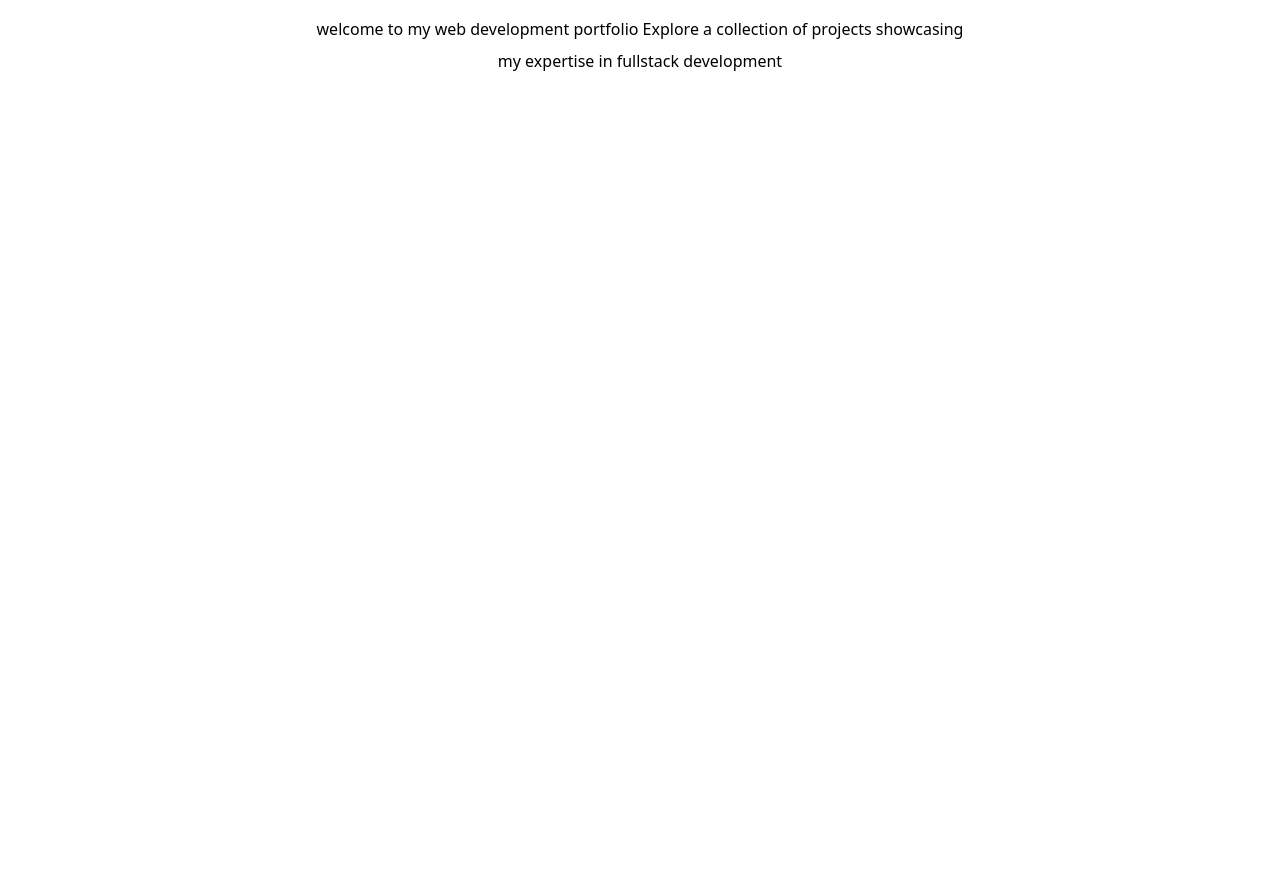
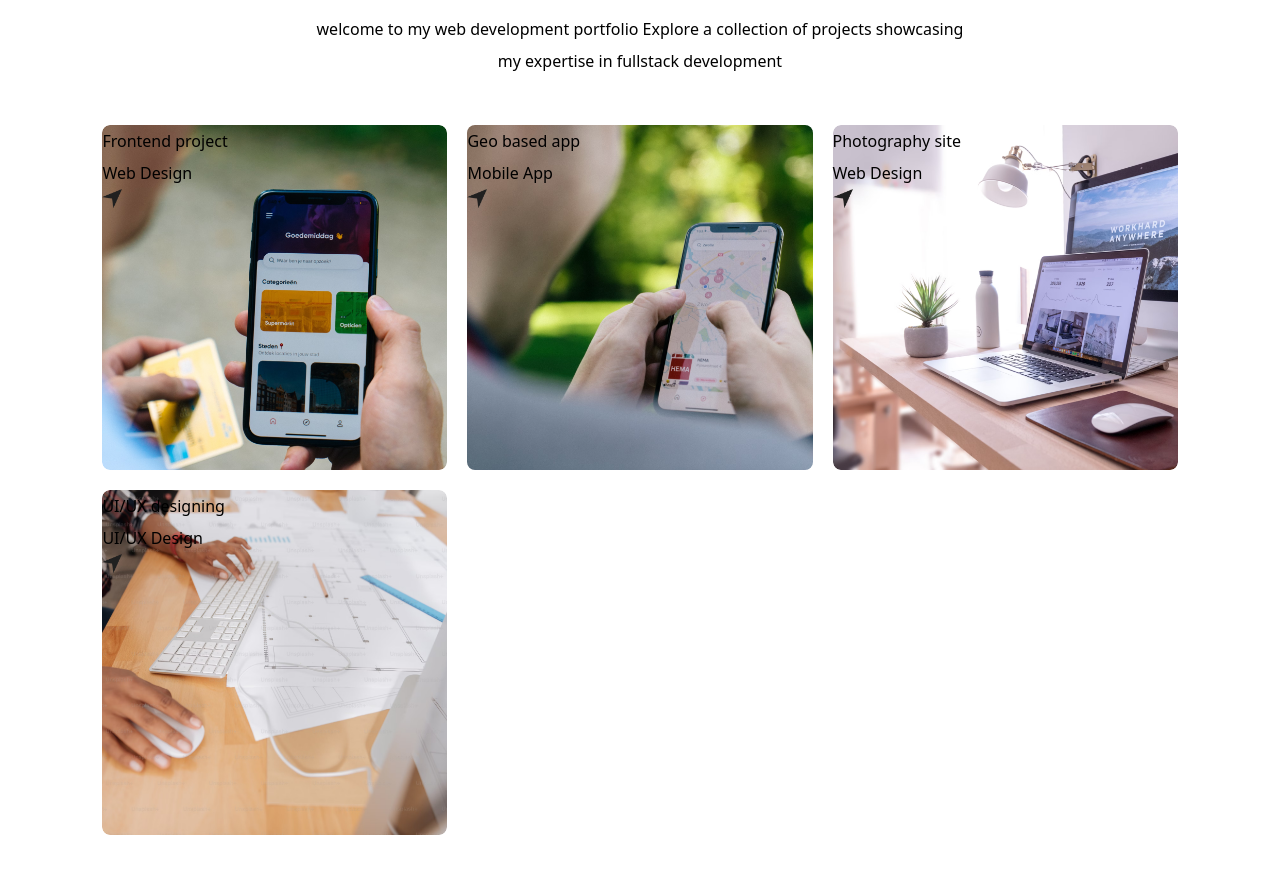
Before and after one commit to MogesBekele/portfolio-in-nextjs, a Next.js app: page / in a window 1280 px wide. Shown: the part 3070-3943 px from the top of the page. Before the commit the page ends 3235 px from the top, so only its background shows below. Built offline with nearby package versions, Linux system fonts and the light colour scheme; a web font is replaced by a local one.

Commit message:
add the image of the project

```diff
--- a/components/Work.tsx
+++ b/components/Work.tsx
@@ -1,25 +1,34 @@
-import { workData } from '@/assets/assets'
-import React from 'react'
+import { assets, workData } from "@/assets/assets";
+import React from "react";
+import Image from "next/image";
 
 const Work = () => {
   return (
-    <div id='work' className="w-full px-4 md:px-[8%] py-10 scroll-mt-20 pt-32">
-       <h4 className="text-center mb-2 text-lg font-ovo">My portfolio</h4>
+    <div id="work" className="w-full px-4 md:px-[8%] py-10 scroll-mt-20 pt-32">
+      <h4 className="text-center mb-2 text-lg font-ovo">My portfolio</h4>
       <h2 className="text-center text-5xl font-ovo">My latest work</h2>
-      <p className='text-center max-w-2xl mx-auto mt-5 mb-12 font-ovo'>
-      welcome to my web development portfolio Explore a collection of projects showcasing my expertise in fullstack development
+      <p className="text-center max-w-2xl mx-auto mt-5 mb-12 font-ovo">
+        welcome to my web development portfolio Explore a collection of projects
+        showcasing my expertise in fullstack development
       </p>
-      <div>
-        {workData.map((project, index)=>(
-          <div key={index} style={{backgroundImage: `url(${project.bgImage})`}}  >
-
-
-
+      <div className='grid grid-cols-1 sm:grid-cols-2 xl:grid-cols-3 2xl:grid-cols-2 gap-5 my-10'>
+        {workData.map((project, index) => (
+          <div className="aspect-square bg-no-repeat bg-cover bg-center rounded-lg relative cursor-pointer group"
+            key={index}
+            style={{ backgroundImage: `url(${project.bgImage})` }}
+          >
+            <div>
+              <h2>{project.title}</h2>
+              <p>{project.description}</p>
+            </div>
+            <div>
+              <Image alt="send icon" src={assets.send_icon} className="w-5"/>
+            </div>
           </div>
         ))}
       </div>
     </div>
-  )
-}
+  );
+};
 
-export default Work
+export default Work;
```
